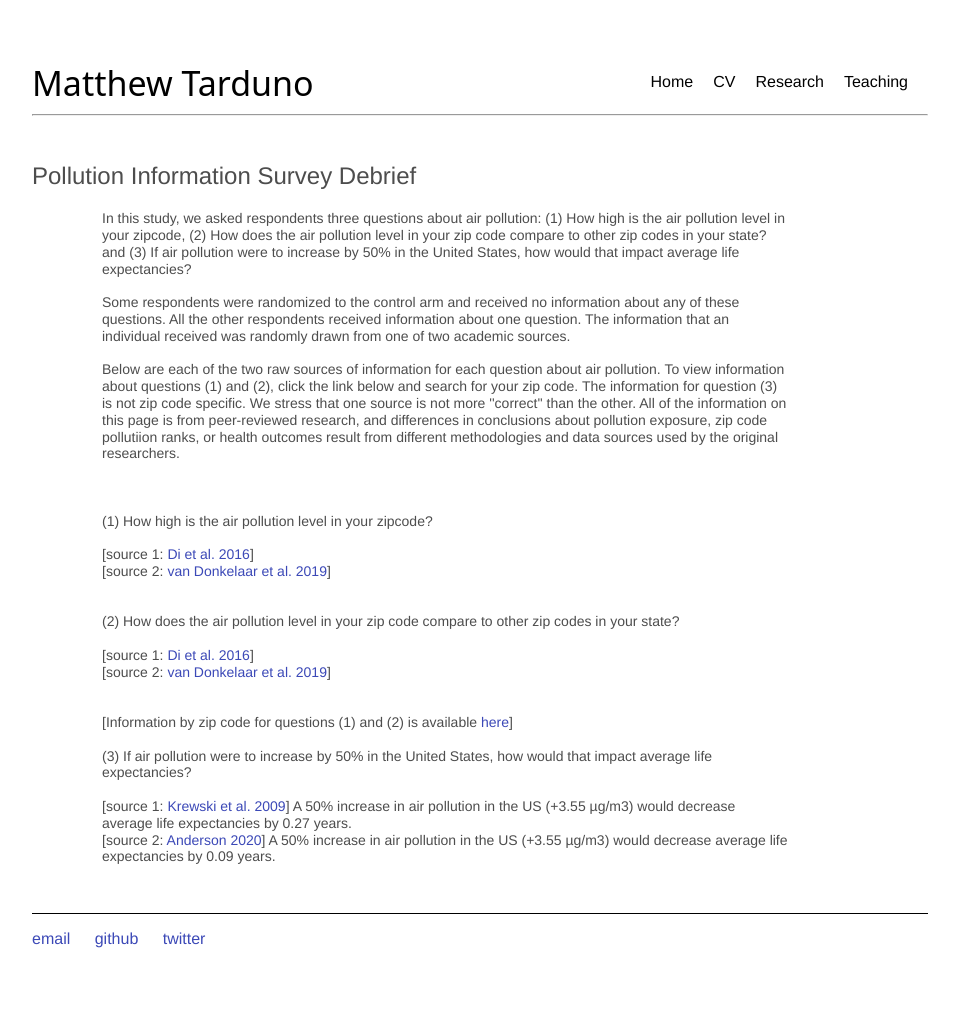
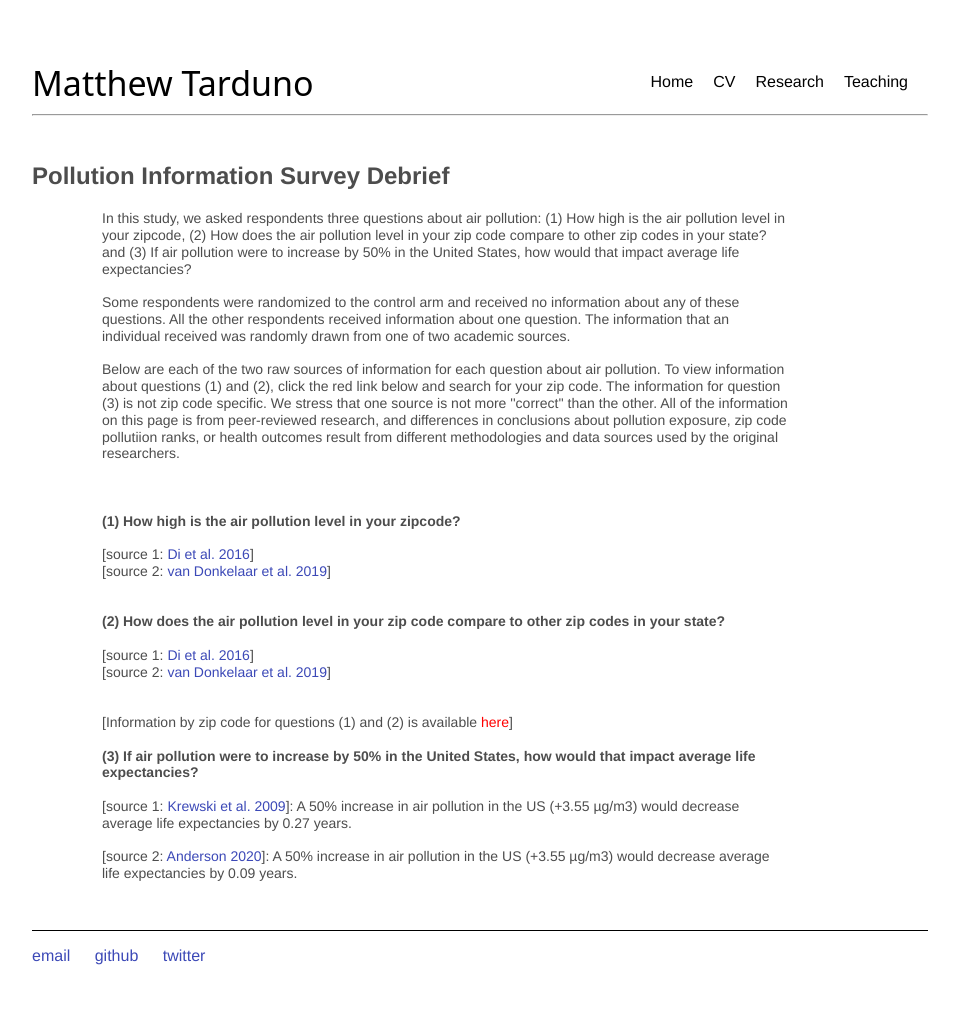
Before and after one commit to Matt-Tarduno/Matt-Tarduno.github.io, a Jekyll site: the page built from pollution_info_debrief/index.html, in a window 1280 px wide. Shown: the whole page, without its empty margins (160-1119 px from the left). Built offline with Jekyll 4.4.1, drawn with Linux system fonts in a browser that asks for light colours.

Commit message:
Update index.html

```diff
--- a/pollution_info_debrief/index.html
+++ b/pollution_info_debrief/index.html
@@ -9,7 +9,7 @@ sitemap:
 <br />
 
 <div class="blurb">
-	<h1>Pollution Information Survey Debrief</h1>
+	<h1><b>Pollution Information Survey Debrief</b></h1>
 
 	<p style="font-size:14px; margin-left:5em; margin-right:10em; line-height: 1.2"> In this study, we asked respondents three questions about air pollution: (1) How high is the air pollution level in your zipcode, (2) How does the air pollution level in your zip code compare to other zip codes in your state? and (3) If air pollution were to increase by 50% in the United States, how would that impact average life expectancies?
 		<br>
@@ -17,7 +17,7 @@ sitemap:
 Some respondents were randomized to the control arm and received no information about any of these questions. All the other respondents received information about one question. The information that an individual received was randomly drawn from one of two academic sources.
 		<br>
 		<br>
-Below are each of the two raw sources of information for each question about air pollution. To view information about questions (1) and (2), click the link below and search for your zip code. The information for question (3) is not zip code specific.
+Below are each of the two raw sources of information for each question about air pollution. To view information about questions (1) and (2), click the red link below and search for your zip code. The information for question (3) is not zip code specific.
 We stress that one source is not more ''correct'' than the other. All of the information on this page is from peer-reviewed research, and differences in conclusions about pollution exposure, zip code pollutiion ranks, or health outcomes result from different methodologies and data sources used by the original researchers.
 <br>
 <br>
@@ -25,7 +25,7 @@ We stress that one source is not more ''correct'' than the other. All of the inf
 <br>
 
 
-(1) How high is the air pollution level in your zipcode?
+<b>(1) How high is the air pollution level in your zipcode?</b>
 <br>
 <br>
 [source 1: <a href="https://pubmed.ncbi.nlm.nih.gov/27023334/", target="_blank">Di et al. 2016</a>] <br>
@@ -34,23 +34,24 @@ We stress that one source is not more ''correct'' than the other. All of the inf
 <br>
 
 
-(2) How does the air pollution level in your zip code compare to other zip codes in your state?
+<b>(2) How does the air pollution level in your zip code compare to other zip codes in your state? </b>
 <br>
 <br>
 [source 1: <a href="https://pubmed.ncbi.nlm.nih.gov/27023334/", target="_blank">Di et al. 2016</a>] <br>
 [source 2: <a href="https://pubs.acs.org/doi/10.1021/acs.est.8b06392?cookieSet=1", target="_blank">van Donkelaar et al. 2019</a>] <br>
 <br>
 <br>
-[Information by zip code for questions (1) and (2) is available <a href="https://docs.google.com/spreadsheets/d/1dWZMwTIHlOeHORmPY-SYUfgdKxGQzI5tWrg6HSpdWKo/edit?usp=sharing" target="_blank">here</a>]
+[Information by zip code for questions (1) and (2) is available <a href="https://docs.google.com/spreadsheets/d/1dWZMwTIHlOeHORmPY-SYUfgdKxGQzI5tWrg6HSpdWKo/edit?usp=sharing" target="_blank" style="color: red">here</a>]
 <br>
 <br>
 
 
-(3) If air pollution were to increase by 50% in the United States, how would that impact average life expectancies?
+<b>(3) If air pollution were to increase by 50% in the United States, how would that impact average life expectancies? </b>
 <br>
 <br>
-[source 1: <a href="https://pubmed.ncbi.nlm.nih.gov/19627030/", target="_blank">Krewski et al. 2009</a>] A 50% increase in air pollution in the US (+3.55 µg/m3) would decrease average life expectancies by 0.27 years. <br>
-[source 2: <a href="https://academic.oup.com/jeea/article/18/4/1886/5580747", target="_blank">Anderson 2020</a>] A 50% increase in air pollution in the US (+3.55 µg/m3) would decrease average life expectancies by 0.09 years.<br>
+[source 1: <a href="https://pubmed.ncbi.nlm.nih.gov/19627030/", target="_blank">Krewski et al. 2009</a>]: A 50% increase in air pollution in the US (+3.55 µg/m3) would decrease average life expectancies by 0.27 years. <br>
+<br>
+[source 2: <a href="https://academic.oup.com/jeea/article/18/4/1886/5580747", target="_blank">Anderson 2020</a>]: A 50% increase in air pollution in the US (+3.55 µg/m3) would decrease average life expectancies by 0.09 years.<br>
 <br>
 <br>
 </p>
```
